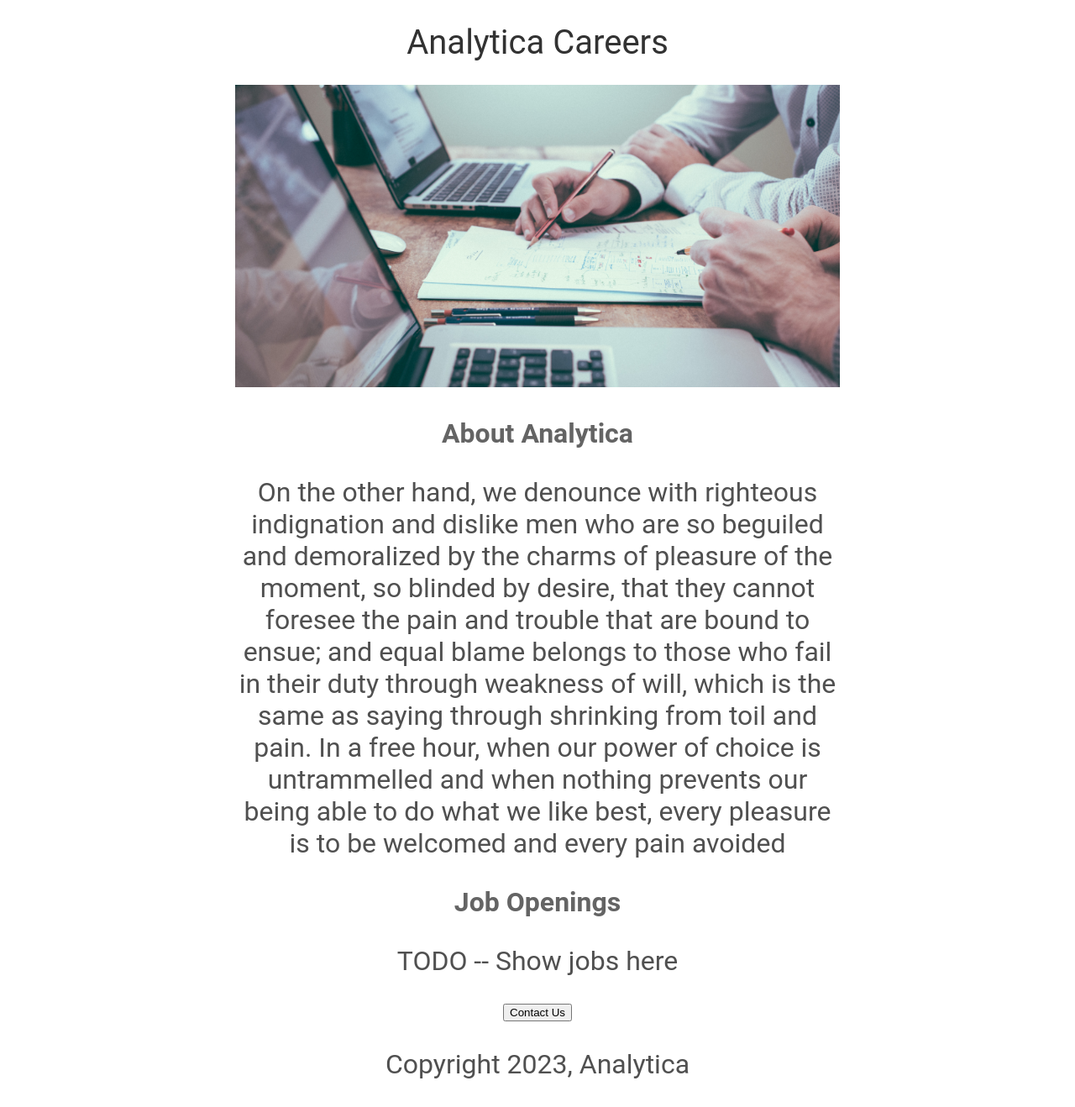
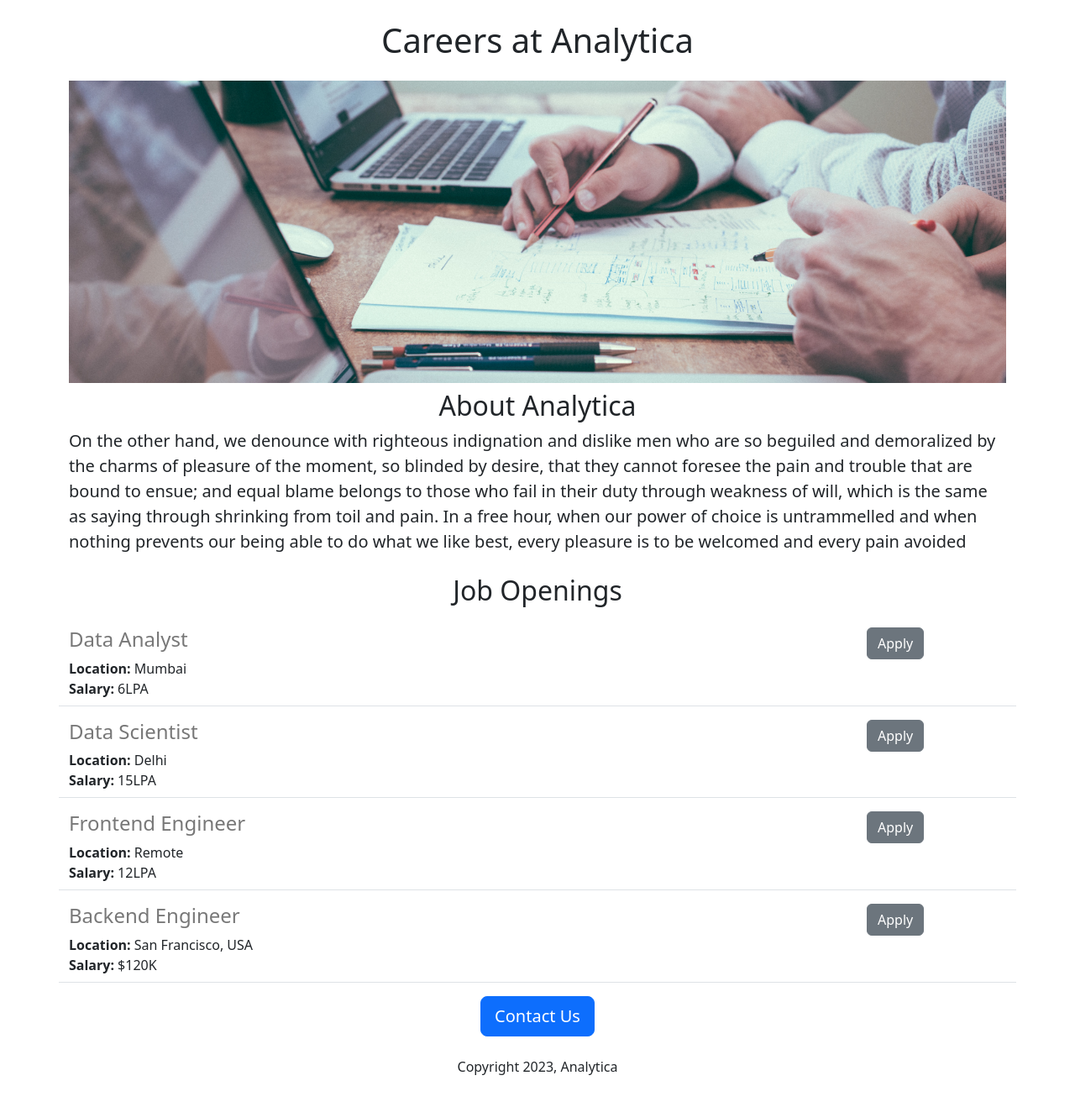
Before and after one commit to Navina-Pandhare/Analytica-Careers-Website-V2, a Flask app: page / in a window 1280 px wide. Shown: the whole page at 84% size. Run offline with Flask 3, Linux system fonts and the light colour scheme.

Commit message:
Added Dynamic Data and API route

```diff
--- a/app.py
+++ b/app.py
@@ -1,10 +1,44 @@
-from flask import Flask, render_template
+from flask import Flask, render_template, jsonify
 
 app = Flask(__name__)
 
+JOBS = [
+  {
+    'id': 1,
+    'title': 'Data Analyst',
+    'location': 'Mumbai',
+    'salary': '6LPA',
+  },
+  {
+    'id': 2,
+    'title': 'Data Scientist',
+    'location': 'Delhi',
+    'salary': '15LPA',
+  },
+  {
+    'id': 3,
+    'title': 'Frontend Engineer',
+    'location': 'Remote',
+    'salary': '12LPA',
+  },
+  {
+    'id': 4,
+    'title': 'Backend Engineer',
+    'location': 'San Francisco, USA',
+    'salary': '$120K',
+  }
+]
+
+
 @app.route("/")
 def hello_world():
-  return render_template('home.html')
+  return render_template('home.html', jobs=JOBS)
+
+
+@app.route("/api/jobs")
+def list_jobs():
+  return jsonify(JOBS)
+
 
 if __name__ == "__main__":
   app.run(host='0.0.0.0', debug=True)
--- a/templates/home.html
+++ b/templates/home.html
@@ -1,62 +1,38 @@
 <!DOCTYPE html>
 <html>
 <head>
-  <title>Analytica Careers</title>
+  <meta charset='utf-8'>
+  <meta name="viewport" content="width=device-width, initial-scale=1">
+  <title>Careers at Analytica</title>
+  <link href="https://cdn.jsdelivr.net/npm/bootstrap@5.3.0/dist/css/bootstrap.min.css" rel="stylesheet" integrity="sha384-9ndCyUaIbzAi2FUVXJi0CjmCapSmO7SnpJef0486qhLnuZ2cdeRhO02iuK6FUUVM" crossorigin="anonymous">
+
   <style>
-      h1{
-        font-size: 40px;
-        font-family: Roboto;
-        font-weight: normal;
-        color: rgb(50, 50, 50);
-        text-align: center;
-      }
-
     #banner {
+      height: 360px;
       width: 100%;
-        height: 360px;
       object-fit: cover;
     }
 
-      h2 {
-        font-family: Roboto;
-        font-size: 32px;
-        color: rgb(100,100,100);
-        text-align: center;
-        font-weight: normnormal    }
+  </style>
 
-      p {
-        font-family: Roboto;
-        font-size: 32px;
-        color: rgb(80,80,80);
-        text-align: center;
-        font-weight: normal;
-      }
-
-      #container {
-        max-width: 720px;
-        margin: 0 auto 0 auto;
-      }
-
-      .bodytext {
-        font-family: Roboto;
-        color: rgb(80,80,80);
-      }
-
-    </style>
 </head>
 <body>
-   <div id='container'>
-    <h1>Analytica Careers<h1>
-      <img id='banner' src="https://analytica-careers-website--navinapandhare0.repl.co/static/banner.jpeg" width = "1000"
+   <div class='container'>
+    <h1 class = "text-center mt-4 mb-4">Careers at Analytica<h1>
+      <img class='img-fluid' id='banner' src="https://analytica-careers-website--navinapandhare0.repl.co/static/banner.jpeg" width = "1000"
    height = '350'>
-      <h2>About Analytica</h2>
-      <p class = 'body-text'>On the other hand, we denounce with righteous indignation and dislike men who are so beguiled and demoralized by the charms of pleasure of the moment, so blinded by desire, that they cannot foresee the pain and trouble that are bound to ensue; and equal blame belongs to those who fail in their duty through weakness of will, which is the same as saying through shrinking from toil and pain.  In a free hour, when our power of choice is untrammelled and when nothing prevents our being able to do what we like best, every pleasure is to be welcomed and every pain avoided</p>
+      <h2 class = "text-center">About Analytica</h2>
+      <p class='lead'>On the other hand, we denounce with righteous indignation and dislike men who are so beguiled and demoralized by the charms of pleasure of the moment, so blinded by desire, that they cannot foresee the pain and trouble that are bound to ensue; and equal blame belongs to those who fail in their duty through weakness of will, which is the same as saying through shrinking from toil and pain.  In a free hour, when our power of choice is untrammelled and when nothing prevents our being able to do what we like best, every pleasure is to be welcomed and every pain avoided</p>
 
-      <h2>Job Openings</h2>
-      <p class = "body-text">TODO -- Show jobs here</p>
-      <div style = "text-align:center;">
-        <button>Contact Us</button>
-        <p>Copyright 2023, Analytica</p>
+      <h2 class = "text-center mt-4 mb-4">Job Openings</h2>
+      <p>
+        {% for job in jobs %}
+          {% include 'jobitem.html' %}
+        {% endfor %}
+      </p>
+      <div class='text-center'>
+        <button class="btn btn-primary btn-lg">Contact Us</button>
+        <p class="mt-4">Copyright 2023, Analytica</p>
       </div>
   </div>
  </body>
--- /dev/null
+++ b/templates/jobitem.html
@@ -0,0 +1,19 @@
+<div class = "border-bottom row" style="margin-bottom: 16px; padding-bottom:8px">
+  <div class="col-10">
+    <h4 style="color:rgb(120, 120, 120); margin-
+      bottom:4px;">
+      {{job['title']}}
+   </h4>
+   <div>
+   <b>Location:</b> {{job['location']}}
+   </div>
+   {% if 'salary' in job %}
+   <div>
+      <b>Salary:</b> {{job['salary']}}
+   </div>
+   {% endif %}
+  </div>
+  <div class="col-2">
+  <button type="button" class="btn btn-secondary">Apply</button>
+  </div>
+</div>
```
Lines whose indentation alone changed are shown as unchanged.
